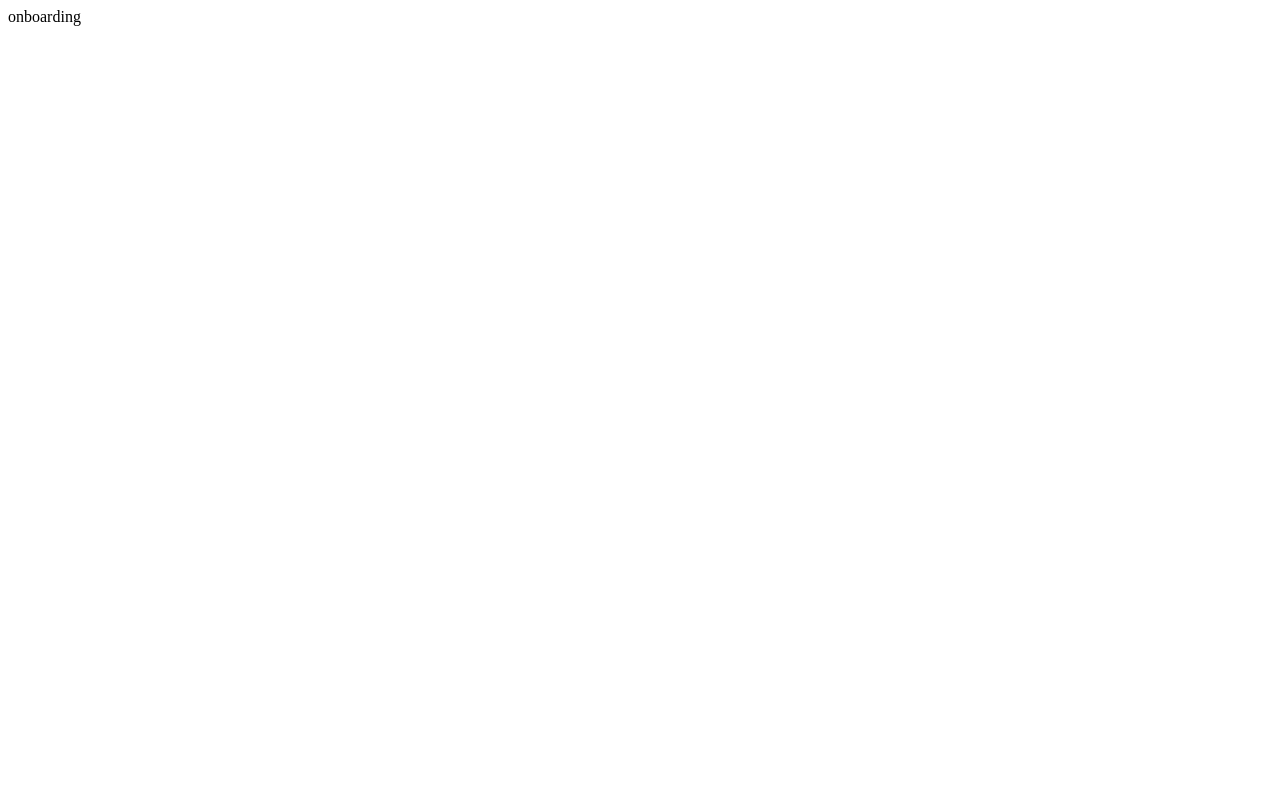
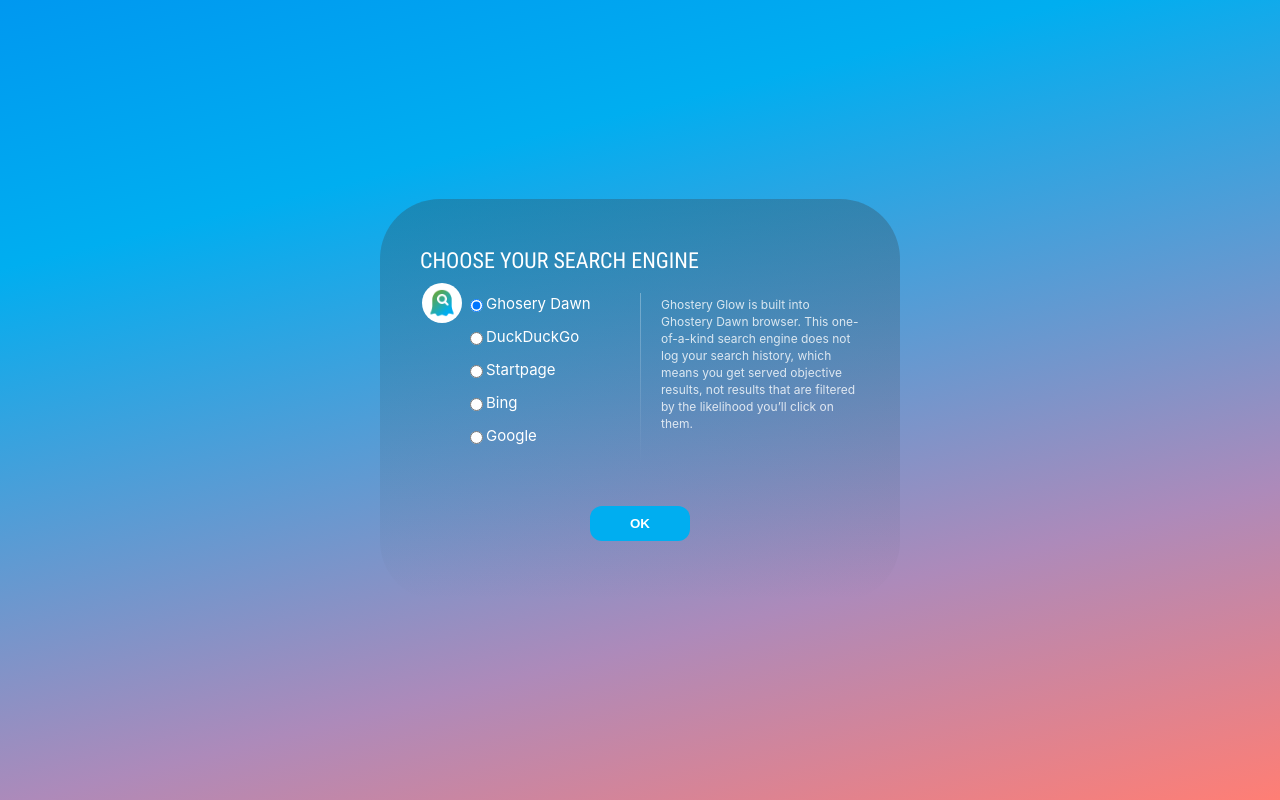
Before and after one commit to ghostery/ghostery-dawn-onboarding-extension, a browser extension: page src/onboarding/index.html in a window 1280 px wide. Drawn offline with Linux system fonts and the light colour scheme.

Commit message:
Basic onboarding

```diff
--- a/package.json
+++ b/package.json
@@ -1,7 +1,6 @@
 {
   "name": "ghostery-dawn-onboarding-extension",
   "version": "1.0.0",
-  "description": "",
   "main": "index.js",
   "scripts": {
     "build": "web-ext build",
--- /dev/null
+++ b/src/onboarding/index.css
@@ -0,0 +1,216 @@
+:root {
+  --background: #2F3136;
+  --footer-text: #8E9297;
+  --link: #0B507F;
+  --text: #B9BBBE;
+  --ghostery: #00AEF0;
+  --dawn: #FF7E74;
+  --width: 520px;
+  --spacing: 38px;
+  --margin: 112px;
+  --header: #202225;
+}
+
+@font-face {
+  font-family: 'Roboto Condensed';
+  font-style: bold;
+  font-weight: 700;
+  src: url('./fonts/RobotoCondensed-Bold.woff') format('woff');
+}
+
+@font-face {
+  font-family: 'Roboto Condensed';
+  font-style: normal;
+  font-weight: 400;
+  src: url('./fonts/RobotoCondensed-Regular.woff') format('woff');
+}
+
+
+@media screen and (min-width: 1600px) {
+  :root {
+    --margin: 250px;
+  }
+}
+
+html {
+  font-family: -apple-system, BlinkMacSystemFont, "Segoe UI", Roboto, "Helvetica Neue", Arial, sans-serif, "Apple Color Emoji", "Segoe UI Emoji", "Segoe UI Symbol";
+  color: var(--text);
+  font-size: 14px;
+  scroll-behavior: smooth;
+  min-height: 440px;
+}
+
+html, body {
+  margin: 0;
+  padding: 0;
+}
+
+html {
+  background: rgb(0,152,240);
+  background: linear-gradient(166deg, rgba(0,152,240,1) 0%, rgba(0,174,240,1) 24%, rgba(173,138,186,1) 72%, rgba(255,126,116,1) 100%);
+}
+
+@media (prefers-color-scheme: light) {
+  body {
+    background: rgba(0, 0, 0, 0.0);
+  }
+}
+
+@media (prefers-color-scheme: dark) {
+  :root {
+    --dawn: #B15D58;
+    --header: white;
+    --link: #76CDEA;
+  }
+
+  body {
+    background: rgba(0, 0, 0, 0.3);
+  }
+
+  .tile {
+    color: var(--text) !important;
+  }
+
+  .tile:hover {
+    color: white !important;
+  }
+
+  #logo {
+    opacity: 0.34 !important;
+  }
+}
+
+html, body {
+  height: 100%;
+  font-family: -apple-system, BlinkMacSystemFont, "Segoe UI", Roboto, "Helvetica Neue", Arial, sans-serif, "Apple Color Emoji", "Segoe UI Emoji", "Segoe UI Symbol";
+}
+
+h1, h2 {
+  font-family: 'Roboto Condensed';
+  color: white;
+  text-transform: uppercase;
+}
+
+h1 {
+  font-size: 40px;
+  line-height: 40px;
+  font-weight: bold;
+  margin: 0;
+  margin-top: 40px;
+  margin-bottom: 10px
+}
+
+h2 {
+  font-size: 22px;
+  line-height: 24px;
+  font-weight: normal;
+  margin: 0;
+}
+
+button {
+  background: #00AEF0;
+  border: 0;
+  margin: 0 auto;
+  display: block;
+  cursor: pointer;
+  color: white;
+  font-weight: bold;
+  padding: 10px 40px;
+  border-radius: 12px;
+}
+
+.hidden {
+  display: none !important;
+}
+
+.bg {
+  height: 100%;
+  z-index: 100;
+  display: flex;
+  justify-content: center;
+  align-items: center;
+}
+
+.wrapper {
+  display: flex;
+  flex-grow: 1;
+  flex-direction: column;
+  align-items: center;
+  padding-top: 50px;
+  padding-right: 40px;
+  padding-left: 40px;
+  padding-bottom: 60px;
+  box-sizing: border-box;
+  width: var(--width);
+  width: auto;
+  max-width: var(--width);
+  background-color: rgba(52, 57, 61, 0.3);
+  background: linear-gradient(180deg, rgba(52, 57, 61, 0.3) 0%,  rgba(52, 57, 61, 0) 100%);
+  border-radius: 60px;
+}
+
+.tab1 img {
+  height: 58px
+}
+
+.tab2 ul {
+  padding-left: 45px;
+  list-style-type: none;
+}
+
+.tab2 ul li {
+  position: relative;
+  padding: 7px 0px;
+  display: flex;
+  flex-direction: row;
+  align-items: center;
+  color: white;
+  font-size: 15px
+}
+
+.tab2 .description {
+  font-size: 12px;
+  line-height: 17px;
+  color: rgba(255, 255, 255, 0.8);
+}
+
+.tab2 .icon {
+  background: white;
+  height: 40px;
+  width: 40px;
+  border-radius: 20px;
+  position: absolute;
+  left: -43px;
+  top: -4px;
+  display: flex;
+  align-items: center;
+  justify-content: center;
+}
+
+.tab2 .icon img {
+  height: 28px;
+  width: 28px;
+}
+
+.tab2 main {
+  display: grid;
+  grid-template-columns: 50% 50%;
+}
+
+.tab2 main aside {
+  margin-top: 20px;
+  padding-left: 20px;
+  border-left-width: 1px;
+  border-right-width: 0;
+  border-style: solid;
+  border-image:
+    linear-gradient(
+      to bottom,
+      rgba(255, 255, 255, 0.3),
+      rgba(255, 255, 255, 0)
+    ) 1 100%;
+}
+
+.tab2 button {
+  margin-top: 40px;
+}
--- a/src/onboarding/index.html
+++ b/src/onboarding/index.html
@@ -1,7 +1,75 @@
 <!DOCTYPE html>
-<html>
-  <head></head>
-  <body>
-    onboarding
+<html lang="en">
+  <head>
+    <meta charset="utf-8">
+    <meta name="viewport" content="width=device-width, initial-scale=1">
+    <title>Ghostery Dawn</title>
+    <link rel="shortcut icon" href="./favicon.ico" />
+    <link rel="stylesheet" href="./index.css" />
+  </head>
+  <body class="index">
+    <div class="bg">
+      <div class="wrapper">
+        <div class="tab1">
+          <img src="./logo.svg" />
+          <h1>
+            Welcome to<br/>
+            Ghostery Dawn
+          </h1>
+          <h2>Web browser fully loaded with complete Ghostery Privacy Suite</h2>
+        </div>
+        <div class="tab2 hidden">
+          <h2>Choose your search engine</h2>
+          <main>
+            <ul>
+              <li>
+                <label for="search1" class="icon hidden"><img src="./icons/GhosteryGlow-34x34.png" /></label>
+                <input id="search1" type="radio" name="search" value="Ghostery Glow" />
+                <label for="search1">Ghosery&nbsp;Dawn</label>
+              </li>
+              <li>
+                <label for="search2" class="icon hidden"><img src="./icons/DuckDuckGo-34x34.png" /></label>
+                <input id="search2" type="radio" name="search" value="DuckDuckGo" />
+                <label for="search2">DuckDuckGo</label>
+              </li>
+              <li>
+                <label for="search3" class="icon hidden"><img src="./icons/StartPage-34x34.png" /></label>
+                <input id="search3" type="radio" name="search" value="Startpage" />
+                <label for="search3">Startpage</label>
+              </li>
+              <li>
+                <label for="search4" class="icon hidden"><img src="./icons/Bing-34x34.png" /></label>
+                <input id="search4" type="radio" name="search" value="Bing" />
+                <label for="search4">Bing</label>
+              </li>
+              <li>
+                <label for="search5" class="icon hidden"><img src="./icons/Google-34x34.png" /></label>
+                <input id="search5" type="radio" name="search" value="Google" />
+                <label for="search5">Google</label>
+              </li>
+            </ul>
+            <aside>
+              <div class="hidden description" data-description-for="search1">
+                Ghostery Glow is built into Ghostery Dawn browser. This one-of-a-kind search engine does not log your search history, which means you get served objective results, not results that are filtered by the likelihood you’ll click on them.
+              </div>
+              <div class="hidden description" data-description-for="search2">
+                DuckDuckGo is an internet search engine that emphasizes protecting searchers’ privacy and avoiding the filter bubble of personalized search results. DuckDuckGo does not show search results from content farms.
+              </div>
+              <div class="hidden description" data-description-for="search3">
+                Startpage is a Dutch search engine company that highlights privacy as its distinguishing feature. They allow users to obtain Google Search results while protecting users’ privacy by not storing personal information or search data and removing all trackers.
+              </div>
+              <div class="hidden description" data-description-for="search4">
+                Microsoft Bing is a web search engine owned and operated by Microsoft. The service helps you find trusted search results fast, tracks topics and trending stories that matter to you, and gives you control of your privacy.
+              </div>
+              <div class="hidden description" data-description-for="search5">
+                Google Search, or simply Google, is a search engine provided by Google. Handling over 3.5 billion searches per day, it has a 92% share of the global search engine market. It is also the most-visited website in the world.
+              </div>
+            </aside>
+          </main>
+          <button>OK</button>
+        </div>
+      </div>
+    </div>
+    <script type="module" src="./index.js"></script>
   </body>
 </html>
--- /dev/null
+++ b/src/onboarding/index.js
@@ -0,0 +1,42 @@
+const version = Number((new URLSearchParams(window.location.search)).get('version'));
+
+(function setupStep1() {
+  const TIMER = 3000;
+
+  const step1 = document.querySelector('.tab1');
+  const step2 = document.querySelector('.tab2');
+
+  const timer = setTimeout(nextPage, TIMER);
+
+  function nextPage() {
+    clearInterval(timer);
+    step1.classList.add('hidden');
+    step2.classList.remove('hidden');
+  }
+})();
+
+(function setupStep2() {
+  async function submit() {
+    const searchEngineName = document.querySelector('.tab2 input:checked').value;
+    browser.ghostery.setDefaultSearchEngine(searchEngineName);
+    await browser.storage.local.set({ version });
+    const currentTab = await browser.tabs.getCurrent();
+    browser.tabs.create({});
+    browser.tabs.remove([currentTab.id]);
+  }
+  document.querySelector('.tab2 button').addEventListener('click', submit);
+
+  document.querySelectorAll('input[name="search"]').forEach((elem) => {
+    elem.addEventListener('change', (event) => {
+      const id = event.target.id;
+      [...document.querySelectorAll('.description, .icon')].forEach(e => e.classList.add('hidden'));
+      [...document.querySelectorAll(`.description[data-description-for=${id}], .icon[for=${id}]`)].forEach(e => e.classList.remove('hidden'));
+    });
+  });
+
+  (function selectFirstInput() {
+    const firstInput = document.querySelector('.tab2 input')
+    firstInput.checked = true;
+    firstInput.dispatchEvent(new Event('change'));
+  })();
+})();
```
Also changed, not shown: src/background.js (+10 -3 lines), src/experiment_apis/child.js (deleted, +0 -49 lines), src/experiment_apis/parent.js (+0 -14 lines), src/experiment_apis/schema.json (+0 -25 lines), README.md, src/manifest.json, src/onboarding/fonts/RobotoCondensed-Bold.woff (added), src/onboarding/fonts/RobotoCondensed-Regular.woff (added), src/onboarding/icons/Bing-34x34.png (added), src/onboarding/icons/DuckDuckGo-34x34.png (added), src/onboarding/icons/GhosteryGlow-34x34.png (added), src/onboarding/icons/Google-34x34.png (added), src/onboarding/icons/StartPage-34x34.png (added), src/onboarding/logo.svg (added), 2 other files.
